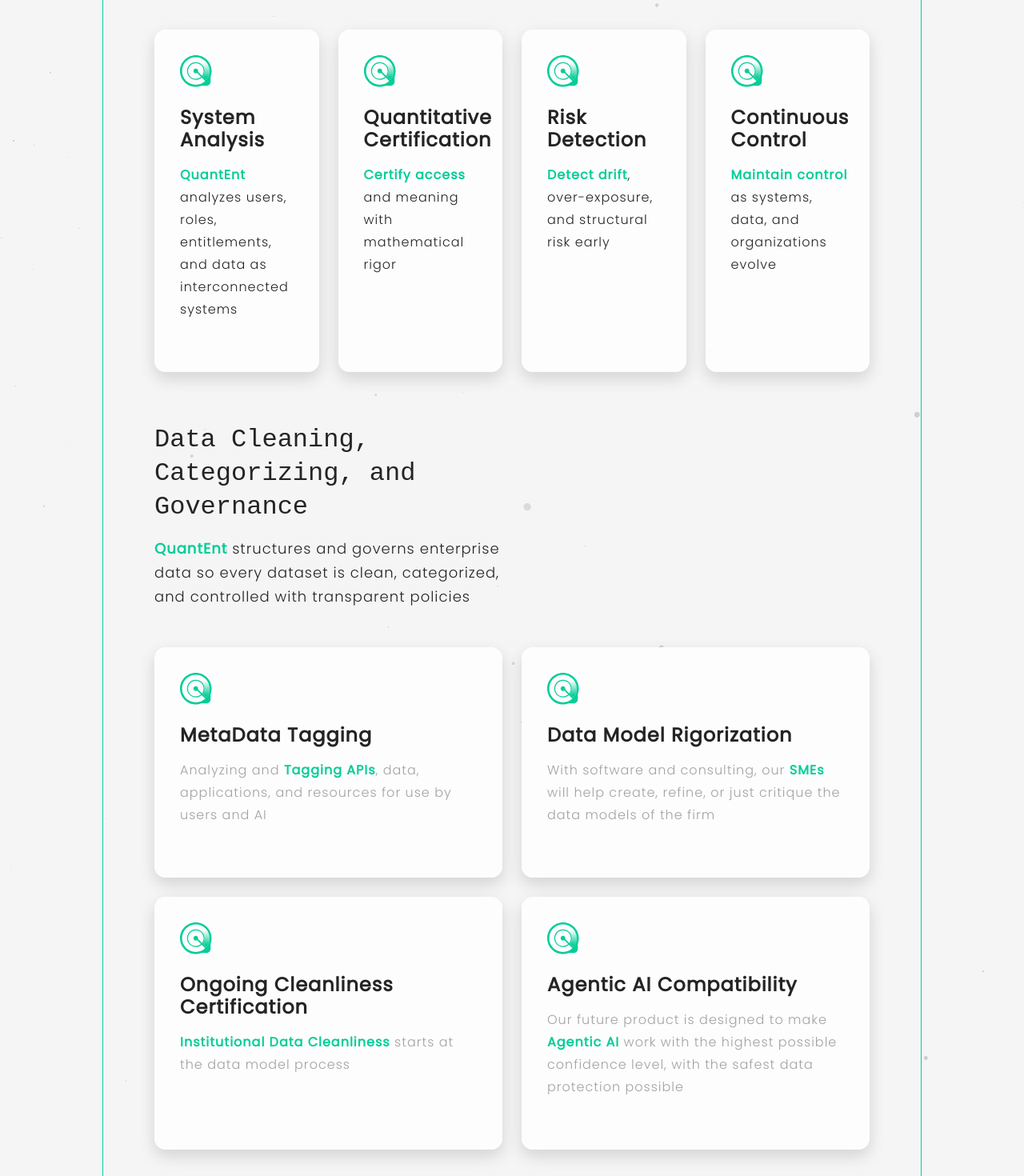
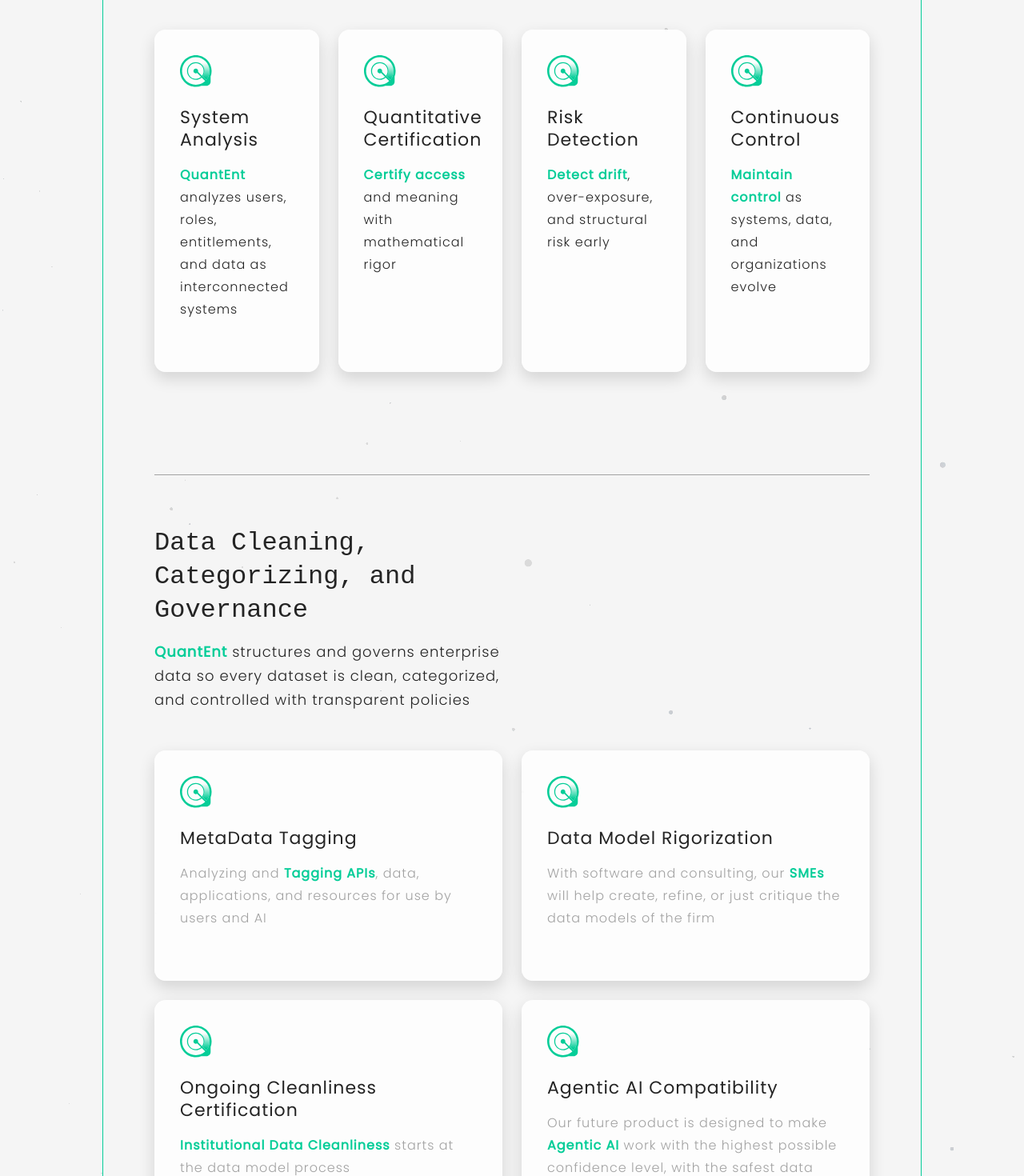
Before and after one commit to quantent-web/quantent-web, a Next.js app: page / in a window 1280 px wide. Shown: the part 1340-2810 px from the top of the page at 80% size. Built offline with nearby package versions, Linux system fonts and the light colour scheme; a web font is replaced by a local one.

Commit message:
Adjust card title weight/size and add subsection divider spacing

```diff
--- a/app/globals.css
+++ b/app/globals.css
@@ -498,8 +498,8 @@
   color: var(--text-primary);
   font-family: var(--font-poppins), system-ui, -apple-system, Segoe UI, Roboto,
     Arial, sans-serif;
-  font-weight: 600;
-  font-size: 1.5rem;
+  font-weight: 500;
+  font-size: 1.375rem;
   line-height: 1.75rem;
   letter-spacing: 0.0625rem;
 }
@@ -1635,6 +1635,15 @@
   grid-template-columns: repeat(2, minmax(0, 1fr));
 }
 
+.what-we-do-entitlement-and-user {
+  padding-bottom: var(--space-8);
+}
+
+.what-we-do-data-cleaning {
+  border-top: 1px solid var(--border);
+  padding-top: var(--space-8);
+}
+
 .what-we-do-card {
   padding: var(--space-6) var(--space-6) var(--space-8);
   display: flex;
@@ -1712,6 +1721,14 @@
     grid-template-columns: 1fr;
     gap: var(--space-4);
     margin-top: var(--space-6);
+  }
+
+  .what-we-do-entitlement-and-user {
+    padding-bottom: var(--space-6);
+  }
+
+  .what-we-do-data-cleaning {
+    padding-top: var(--space-6);
   }
 
   .what-we-do-card {
```
